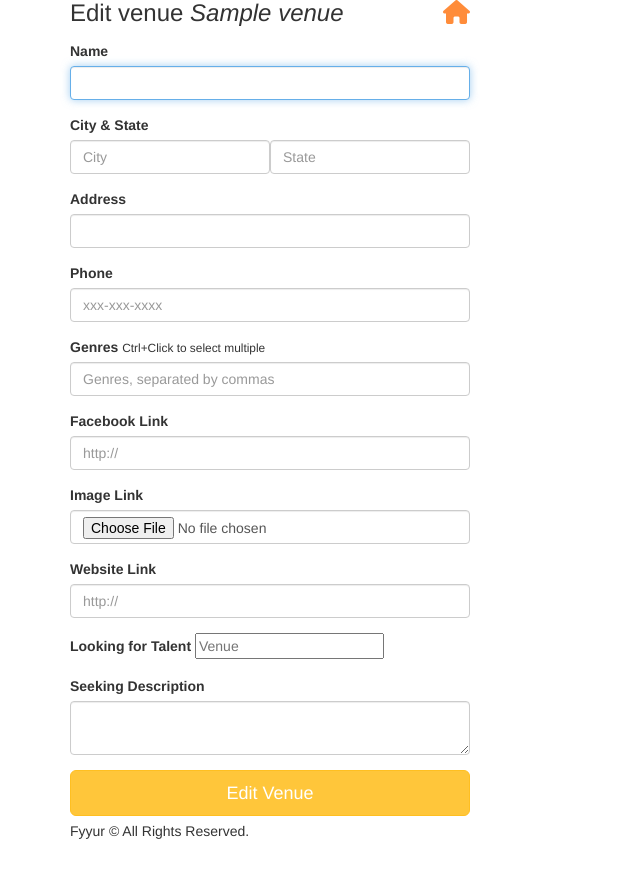
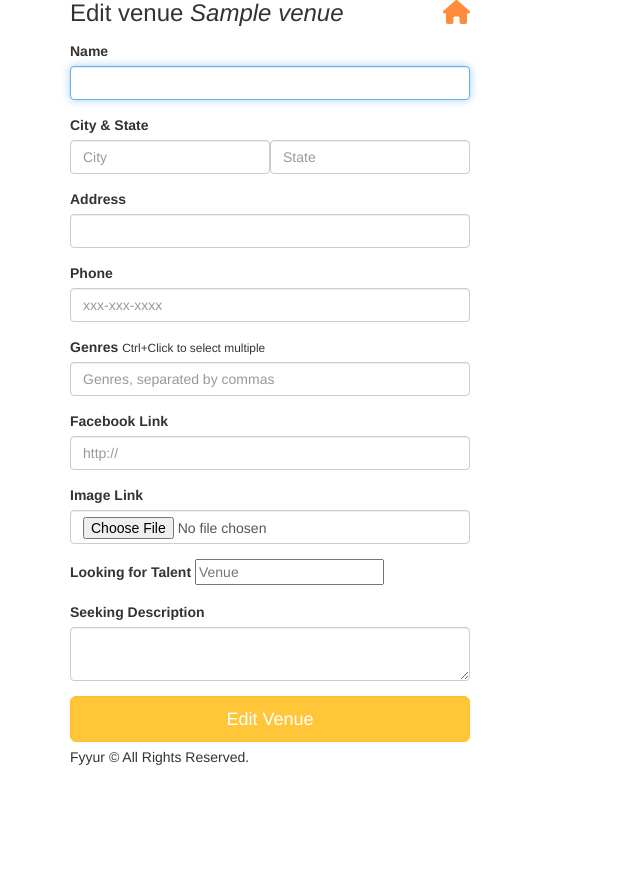
Before and after one commit to circobit/fyyur-event-management, a Python web app: template templates/forms/edit_venue.html in a window 1280 px wide. Shown: the part 95-971 px from the top of the page, without its empty margins (0-640 px from the left). After the commit the page ends 897 px from the top, so only its background shows below. Run offline with Jinja, Linux system fonts and the light colour scheme; the template is opened without the code that fills it: most values are stand-ins (such as "Sample title", 1, 10 or a date in 2020); form fields are guessed from the names that the template uses; some libraries are stand-ins or nearby versions.

Commit message:
refactor(edit_venue): remove facebook and website link fields to unify them under social_link

```diff
--- a/templates/forms/edit_venue.html
+++ b/templates/forms/edit_venue.html
@@ -33,19 +33,14 @@
         {{ form.genres(class_ = 'form-control', placeholder='Genres, separated by commas', autofocus = true) }}
       </div>
       <div class="form-group">
-          <label for="facebook_link">Facebook Link</label>
-          {{ form.facebook_link(class_ = 'form-control', placeholder='http://', autofocus = true) }}
+          <label for="social_link">Facebook Link</label>
+          {{ form.social_link(class_ = 'form-control', placeholder='http://', autofocus = true) }}
        </div>
 
        <div class="form-group">
           <label for="image_link">Image Link</label>
           {{ form.image_link(class_ = 'form-control', placeholder='http://', autofocus = true) }}
        </div>
-
-       <div class="form-group">
-              <label for="website_link">Website Link</label>
-              {{ form.website_link(class_ = 'form-control', placeholder='http://', autofocus = true) }}
-        </div>
 
         <div class="form-group">
              <label for="seeking_talent">Looking for Talent</label>
```
